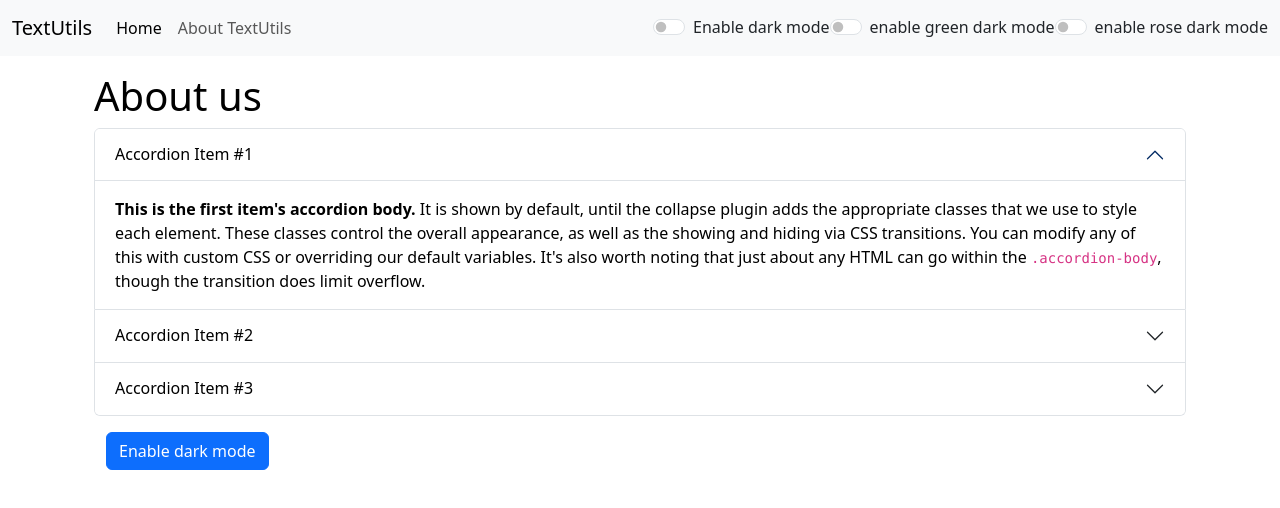
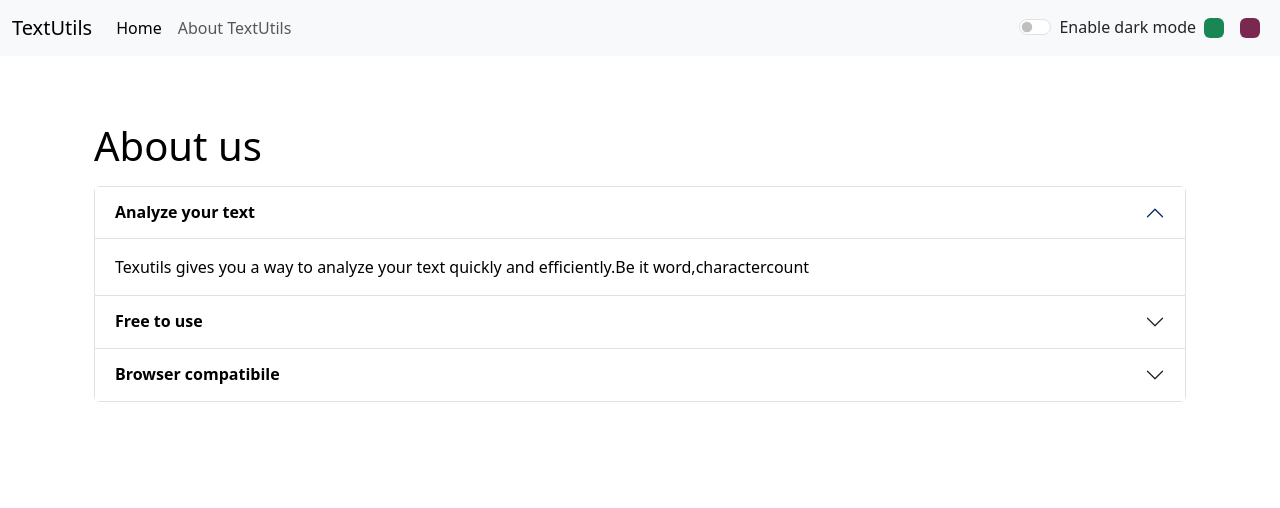
Before and after one commit to vishnuu96/textutils, a React (Create React App) app: page /About in a window 1280 px wide. Shown: the top 508 px of the page. Built offline with nearby package versions, Linux system fonts and the light colour scheme.

Commit message:
added multiple color palettes with diffrent respective functionsfunctions

```diff
--- a/public/index.html
+++ b/public/index.html
@@ -7,14 +7,14 @@
     <meta name="theme-color" content="#000000" />
     <meta
       name="description"
-      content="TextUtils is a utility which can be used to manipulate your text in the way you want"
+      content="TextUtils is a word counter and a character counting utility which can be used to manipulate your text in the way you want. You can remove extra spaces,copy the manipulated text as well as convert your text from uppercase to lowercase and lower case to uppercase"
     />
     <link rel="apple-touch-icon" href="%PUBLIC_URL%/favicon-16x16.png" />
 
     <link rel="manifest" href="%PUBLIC_URL%/manifest.json" />
     <!-- bootstrap css -->
     <link href="https://cdn.jsdelivr.net/npm/bootstrap@5.3.0/dist/css/bootstrap.min.css" rel="stylesheet" integrity="sha384-9ndCyUaIbzAi2FUVXJi0CjmCapSmO7SnpJef0486qhLnuZ2cdeRhO02iuK6FUUVM" crossorigin="anonymous">
-    <title>TextUtils - Home </title>
+    <title>TextUtils - Word counter | charcater counter |lowercase to uppercase |uppercase to lowercase </title>
   </head>
   <body>
     <noscript>You need to enable JavaScript to run this app.</noscript>
--- a/src/App.js
+++ b/src/App.js
@@ -18,7 +18,14 @@
   const [textforRose,settextforRose] = useState("enable rose dark mode")
     // for button styling
   const [btnColor, setbtnColor] = useState("primary")
-
+  const [myStyle, setmyStyle] = useState({
+        color:'black',
+        backgroundColor:'white'
+    })
+    const [textStyle,settextStyle] = useState({
+      color:"black",
+      backgroundColor:'white'
+    })
   const [alert,setalert] = useState(null)
 
   const showAlert=(message,type)=>{
@@ -46,6 +53,16 @@
       // setInterval(() => {
       //   document.title=" install TextUtils"
       // }, 1500);
+      setmyStyle({
+        // color:mode==='light'?"white":'black',
+        // backgroundColor:mode==='light'?'rgb(36 74 104)':'white'
+        color:'white',
+        backgroundColor:'rgb(36 74 104)'
+      })
+      settextStyle({
+        backgroundColor:'rgb(71 115 155)',
+        color:"white"
+      })
     }
     else{
       setMode("light")
@@ -54,6 +71,14 @@
       showAlert("light mode has been enabled","success")
       setbtnColor("primary")
       // document.title="TextUtils - light mode"
+      setmyStyle({
+        color:'black',
+        backgroundColor:'white'
+      })
+      settextStyle({
+        color:"black",
+        backgroundColor:'white'
+      })
     }
   }
 
@@ -64,6 +89,16 @@
       document.body.style.backgroundColor="#274f16"
       showAlert("green mode has been enabled","success")
       setbtnColor("success")
+      setmyStyle({
+        color:'white',
+        backgroundColor: 'rgb(14 49 14)'
+
+      })
+      settextStyle({
+        color:'white',
+        backgroundColor:"rgb(63 129 87) "
+
+      })
     }
     // else{
     //   setMode("light")
@@ -77,10 +112,26 @@
     if(mode==="light"||mode==="dark"){
       setMode("dark")
       settextforRose(" rose dark mode")
-      document.body.style.backgroundColor="#8d280f"
+      document.body.style.backgroundColor="#6a1f44"
       showAlert("rose mode has been enabled","success")
       setbtnColor("danger")
+      setmyStyle({
+        color:'white',
+        backgroundColor: 'rgb(100 38 107)'
+
+      })
+
+      settextStyle({
+        color:'white',
+        backgroundColor:"rgb(136 63 117)"
+      })
     }
+  }
+
+  const toggle={
+    blue:toggleMode,
+    green:toggleModeGreen,
+    rose:toggleModeRose
   }
 
   return (
@@ -92,28 +143,30 @@
     //  to write and update default dark button text
      text={textMode}
       //  function to be called when clicked on default dark mode
-      toggleMode={toggleMode}
+      // toggleMode={toggleMode}
+      toggleBlue={toggle.blue}
     //  this is to write and update the text for green button
      textforGreen={textforgreen}
     //  function to be called when clicked on green mode button
-     toggleModeGreen={toggleModeGreen}
+    //  toggleModeGreen={toggleModeGreen}
+    toggleGreen={toggle.green}
     //  to wrte and update the text for rose button
     textforRose={textforRose}
     // function to call when clicked on rose mode button
-    toggleModeRose={toggleModeRose}
+    // toggleModeRose={toggleModeRose}
+    toggleRose={toggle.rose}
       aboutText="About TextUtils" />
      {/* <Navbar  /> */}
      <Alert  alert={alert}/>
      <div className="container my-3">
       <Routes>
-        <Route exact path="/About" element={<About/>}/>
+        <Route exact path="/About" element={<About mode={mode} style={myStyle}/>}/>
       </Routes>
       <Routes>
-        <Route exact path="/" element={<Textform heading="Enter the text to analyze"  btnColor={btnColor} showalert={showAlert} mode={mode}/>}/>
+        <Route exact path="/" element={<Textform heading="Try TextUtils - Word Counter,Character Counter, Remove extra spaces" style={textStyle} btnColor={btnColor} showalert={showAlert} mode={mode}/>}/>
       </Routes>
 
      {/* <Textform heading="Enter the text to analyze"  btnColor={btnColor} showalert={showAlert} mode={mode}/> */}
-
 
      </div>
      </BrowserRouter>
--- a/src/components/About.js
+++ b/src/components/About.js
@@ -1,74 +1,80 @@
-import React,{useState} from 'react'
+// import React,{useState} from 'react'
 
-export default function About() {
-    const [myStyle, setmyStyle] = useState({
-    color:"black",
-    backgroundColor:"white"
-   })
-   const [btnText,setBtnText] = useState("Enable dark mode")
+export default function About(props) {
+//     const [myStyle, setmyStyle] = useState({
+//     color:"black",
+//     backgroundColor:"white"
+//    })
+// let myStyle={
+//     color:props.mode==='dark'?"white":'black',
+//     backgroundColor:props.mode==='dark'?'rgb(36 74 104)':'white'
+// }
+//    const [btnText,setBtnText] = useState("Enable dark mode")
 
-   const toggleClick=()=>{
-    if(myStyle.color==="black"){
-        setmyStyle({
-            color:"white",
-            backgroundColor:"black",
-            border:"1px solid white"
-        })
-        setBtnText("Enable light mode")
-    }
-    else{
-        setmyStyle({
-            color:"black",
-            backgroundColor:"white"
-        })
-        setBtnText("Enable dark mode")
-    }
-   }
+//    const toggleClick=()=>{
+//     if(myStyle.color==="black"){
+//         setmyStyle({
+//             color:"white",
+//             backgroundColor:"black",
+//             border:"1px solid white"
+//         })
+//         setBtnText("Enable light mode")
+//     }
+//     else{
+//         setmyStyle({
+//             color:"black",
+//             backgroundColor:"white"
+//         })
+//         setBtnText("Enable dark mode")
+//     }
+//    }
     return (
+        // #042743
+        <div className='container'>
+            <h1 className='my-3' style={{color:props.mode==='dark'?"white":'black'}}>About us</h1>
+            <div className="accordion" id="accordionExample">
+                <div className="accordion-item"style={props.style} >
+                    <h2 className="accordion-header" style={props.style}>
+                        <button className="accordion-button"  type="button" style={props.style} data-bs-toggle="collapse" data-bs-target="#collapseOne" aria-expanded="true" aria-controls="collapseOne">
+                          <strong>Analyze your text</strong>
 
-        <div className='container' style={myStyle}>
-            <h1>About us</h1>
-            <div className="accordion" id="accordionExample">
-                <div className="accordion-item" >
-                    <h2 className="accordion-header">
-                        <button className="accordion-button" style={myStyle} type="button" data-bs-toggle="collapse" data-bs-target="#collapseOne" aria-expanded="true" aria-controls="collapseOne">
-                            Accordion Item #1
                         </button>
                     </h2>
                     <div id="collapseOne" className="accordion-collapse collapse show" data-bs-parent="#accordionExample">
-                        <div className="accordion-body" style={myStyle}>
-                            <strong>This is the first item's accordion body.</strong> It is shown by default, until the collapse plugin adds the appropriate classes that we use to style each element. These classes control the overall appearance, as well as the showing and hiding via CSS transitions. You can modify any of this with custom CSS or overriding our default variables. It's also worth noting that just about any HTML can go within the <code>.accordion-body</code>, though the transition does limit overflow.
+                        <div className="accordion-body" style={props.style}>
+                           Texutils gives you a way to analyze your text quickly and efficiently.Be it word,charactercount
                         </div>
                     </div>
                 </div>
-                <div className="accordion-item" >
-                    <h2 className="accordion-header">
-                        <button className="accordion-button collapsed" style={myStyle} type="button" data-bs-toggle="collapse" data-bs-target="#collapseTwo" aria-expanded="false" aria-controls="collapseTwo">
-                            Accordion Item #2
+                <div className="accordion-item" style={props.style}>
+                    <h2 className="accordion-header"style={props.style}>
+                        <button className="accordion-button collapsed"type="button" style={props.style} data-bs-toggle="collapse" data-bs-target="#collapseTwo" aria-expanded="false" aria-controls="collapseTwo">
+                            <strong>Free to use</strong>
                         </button>
                     </h2>
                     <div id="collapseTwo" className="accordion-collapse collapse" data-bs-parent="#accordionExample">
-                        <div className="accordion-body" style={myStyle}>
-                            <strong>This is the second item's accordion body.</strong> It is hidden by default, until the collapse plugin adds the appropriate classes that we use to style each element. These classes control the overall appearance, as well as the showing and hiding via CSS transitions. You can modify any of this with custom CSS or overriding our default variables. It's also worth noting that just about any HTML can go within the <code>.accordion-body</code>, though the transition does limit overflow.
+                        <div className="accordion-body" style={props.style}>
+                           Textutils is afree character counter tool that provides instant character count and word count statistics for a given text.TextUtils report the number of eords and characters.Thus it is suitable for writing text with word/character limit
                         </div>
                     </div>
                 </div>
-                <div className="accordion-item" style={myStyle}>
-                    <h2 className="accordion-header">
-                        <button className="accordion-button collapsed" style={myStyle} type="button" data-bs-toggle="collapse" data-bs-target="#collapseThree" aria-expanded="false" aria-controls="collapseThree">
-                            Accordion Item #3
+                <div className="accordion-item" style={props.style} >
+                    <h2 className="accordion-header"style={props.style}>
+                        <button className="accordion-button collapsed" type="button" style={props.style} data-bs-toggle="collapse" data-bs-target="#collapseThree" aria-expanded="false" aria-controls="collapseThree">
+                           <strong>Browser compatibile
+                            </strong>
                         </button>
                     </h2>
                     <div id="collapseThree" className="accordion-collapse collapse" data-bs-parent="#accordionExample">
-                        <div className="accordion-body">
-                            <strong>This is the third item's accordion body.</strong> It is hidden by default, until the collapse plugin adds the appropriate classes that we use to style each element. These classes control the overall appearance, as well as the showing and hiding via CSS transitions. You can modify any of this with custom CSS or overriding our default variables. It's also worth noting that just about any HTML can go within the <code>.accordion-body</code>, though the transition does limit overflow.
+                        <div className="accordion-body"style={props.style}>
+                           This word counter software works in any web browsers such as chrome,firefix,internet Explorer,safari,opera.It suits to count characters in facebook,blog,books,excel document,pdf document,essays,etc.
                         </div>
                     </div>
                 </div>
             </div>
-            <div className="container">
+            {/* <div className="container">
                 <button type="button" class="btn btn-primary my-3" onClick={toggleClick}>{btnText}</button>
-            </div>
+            </div> */}
         </div>
     )
 }
--- a/src/components/Alert.js
+++ b/src/components/Alert.js
@@ -6,11 +6,12 @@
          return lower.charAt(0).toUpperCase()+lower.slice(1)
     }
     return (
-            props.alert && <div className={`alert alert-${props.alert.type} alert-dismissible fade show`} role="alert">
+        <div style={{height:"50px"}}>
+            {props.alert && <div className={`alert alert-${props.alert.type} alert-dismissible fade show`} role="alert">
                 <strong>{capitalize(props.alert.type)}</strong>: {props.alert.msg}
                 {/* i want to dismiss the alert after 2 sec so im  removing dismiss button */}
                 {/* <button type="button" className="btn-close" data-bs-dismiss="alert" aria-label="Close"></button> */}
-            </div>
-
+            </div>}
+        </div>
     )
 }
--- a/src/components/Navbar.js
+++ b/src/components/Navbar.js
@@ -4,6 +4,7 @@
 
 
 export default function Navbar(props) {
+
   return (
     <nav className="navbar navbar-expand-lg bg-body-tertiary" data-bs-theme={props.mode}>
       <div className="container-fluid">
@@ -48,18 +49,33 @@
 
           </form> */}
           <div class={`form-check form-switch text-${props.mode==="light"?"dark":"light"}`}>
-            <input class="form-check-input" onClick={props.toggleMode}type="checkbox" role="switch" id="flexSwitchCheckDefault" />
+            <input class="form-check-input" onClick={props.toggleBlue}type="checkbox" role="switch" id="flexSwitchCheckDefault" />
             <label class="form-check-label" for="flexSwitchCheckDefault">{props.text}</label>
           </div>
+
+          {/* <button className="mx-1" onClick={props.toggleBlue}>{props.text}</button> */}
+          {/* <div className="d-flex">
+            <div className="bg-primary rounded mx-2" onClick={props.toggleBlue} style={{height:'20px',width:'20px'}}></div>
+          </div> */}
           {/* greenish dark mode */}
-          <div class={`form-check form-switch text-${props.mode==="light"?"dark":"light"}`}>
-            <input class="form-check-input" onClick={props.toggleModeGreen}type="checkbox" role="switch" id="flexSwitchCheckDefault" />
-            <label class="form-check-label" for="flexSwitchCheckDefault">{props.textforGreen}</label>
+
+          {/* <div class={`form-check form-switch text-${props.mode==="light"?"dark":"light"}`}>
+            <input class="form-check-input" onClick={props.toggleGreen}type="checkbox" role="switch" id="flexSwitchCheckChecked" checked/>
+            <label class="form-check-label" for="flexSwitchCheckChecked">{props.textforGreen}</label>
+          </div> */}
+          {/* <button class="mx-1" onClick={props.toggleGreen}>{props.textforGreen}</button> */}
+          <div className="d-flex">
+            <div className="bg-success rounded mx-2" onClick={props.toggleGreen} style={{height:'20px',width:'20px'}}></div>
           </div>
           {/* rose dark mode */}
-          <div class={`form-check form-switch text-${props.mode==="light"?"dark":"light"}`}>
-            <input class="form-check-input" onClick={props.toggleModeRose}type="checkbox" role="switch" id="flexSwitchCheckDefault" />
+
+          {/* <div class={`form-check form-switch text-${props.mode==="light"?"dark":"light"}`}>
+            <input class="form-check-input" onClick={props.toggleRose}type="checkbox" role="switch" id="flexSwitchCheckDefault" />
             <label class="form-check-label" for="flexSwitchCheckDefault"> {props.textforRose}</label>
+          </div> */}
+          {/* <button class="mx-1" onClick={props.toggleRose}>{props.textforRose}</button> */}
+          <div className="d-flex">
+            <div className=" rounded mx-2" onClick={props.toggleRose} style={{height:'20px',width:'20px',backgroundColor:"#7b2851"}}></div>
           </div>
         </div>
       </div>
```
Also changed, not shown: src/components/Textform.js (+15 -12 lines).
